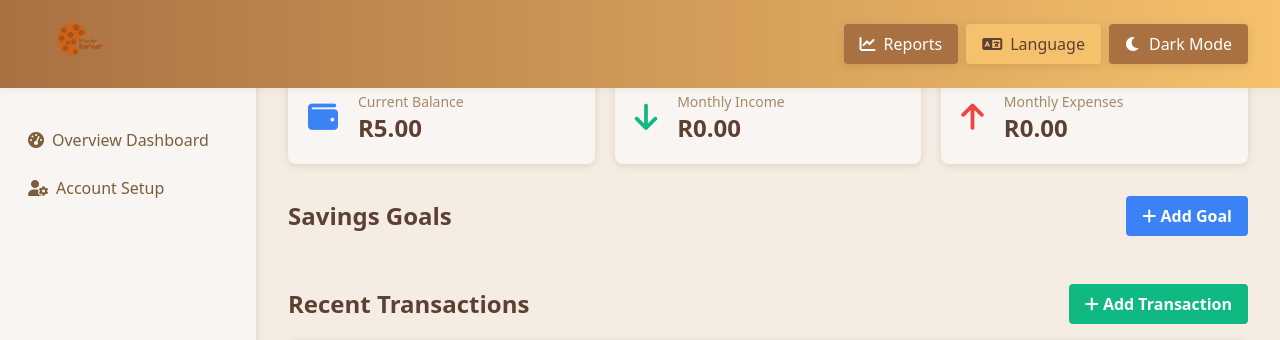
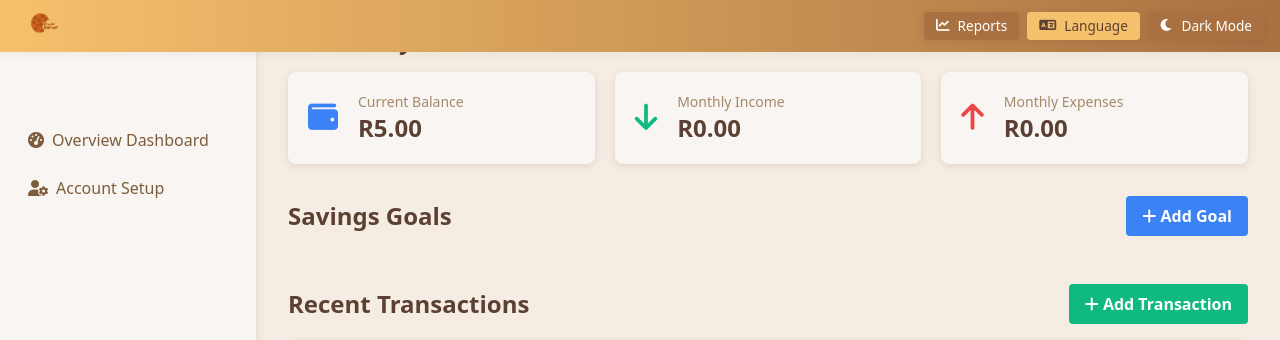
Before and after one commit to EmbeddEdge/FlaskWebApp, a Flask app: page / in a window 1280 px wide. Shown: the top 340 px of the page. Run offline with Flask 3, Linux system fonts and the light colour scheme; data that the repository does not hold is empty; some libraries are stand-ins or nearby versions.

Commit message:
adjusted theme

```diff
--- a/templates/dashboard.html
+++ b/templates/dashboard.html
@@ -55,12 +55,15 @@
         }
         /* Top nav bar gradient for cookie theme */
         .cookie-navbar {
-            background: linear-gradient(90deg, #a97142 0%, #f5c16c 100%);
+            background: linear-gradient(90deg, #f5c16c 0%, #a97142 100%);
             box-shadow: 0 2px 8px 0 rgba(92, 64, 51, 0.07);
         }
         .cookie-btn {
             background-color: #a97142 !important;
             color: #fff !important;
+            font-size: 0.85rem !important;
+            padding: 0.25rem 0.75rem !important;
+            min-height: 28px !important;
         }
         /* Remove logo border in all modes */
         .cookie-navbar img[alt="Krumble Korner Logo"] {
@@ -80,6 +83,9 @@
         .cookie-secondary-btn {
             background-color: #f5c16c !important;
             color: #5c4033 !important;
+            font-size: 0.85rem !important;
+            padding: 0.25rem 0.75rem !important;
+            min-height: 28px !important;
         }
         .cookie-secondary-btn:hover {
             background-color: #e2c9b0 !important;
@@ -112,10 +118,10 @@
 </head>
 <body class="bg-gray-100" id="body">
     <!-- Top Header Navigation with Logo and Colored Bar -->
-    <div class="fixed top-0 left-0 w-full z-50 flex items-center justify-between px-8 py-1 cookie-navbar" style="min-height: 56px;">
+    <div class="fixed top-0 left-0 w-full z-50 flex items-center justify-between px-4 py-0.5 cookie-navbar" style="min-height: 32px;">
         <div class="flex items-center space-x-4">
             <!-- Logo -->
-            <img src="{{ url_for('static', filename='KrumbleKornerLogo.png') }}" alt="Krumble Korner Logo" class="h-20 w-20 object-contain rounded-full shadow" />
+            <img src="{{ url_for('static', filename='KrumbleKornerLogo.png') }}" alt="Krumble Korner Logo" class="h-12 w-12 object-contain rounded-full shadow" />
         </div>
         <div class="flex items-center space-x-2">
             <button id="reportsBtn" class="cookie-btn px-4 py-2 rounded shadow focus:outline-none flex items-center">
```
Also changed, not shown: templates/accountsetup.html (+9 -3 lines).
